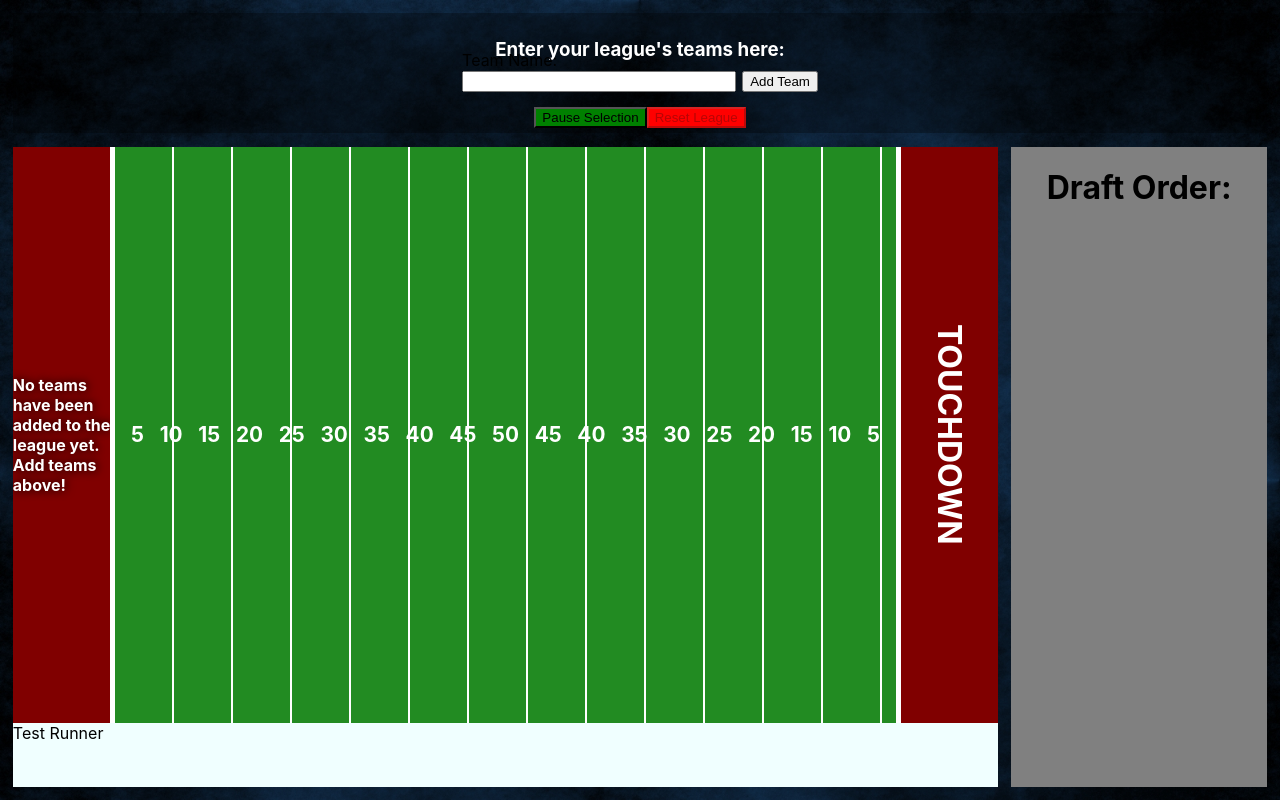
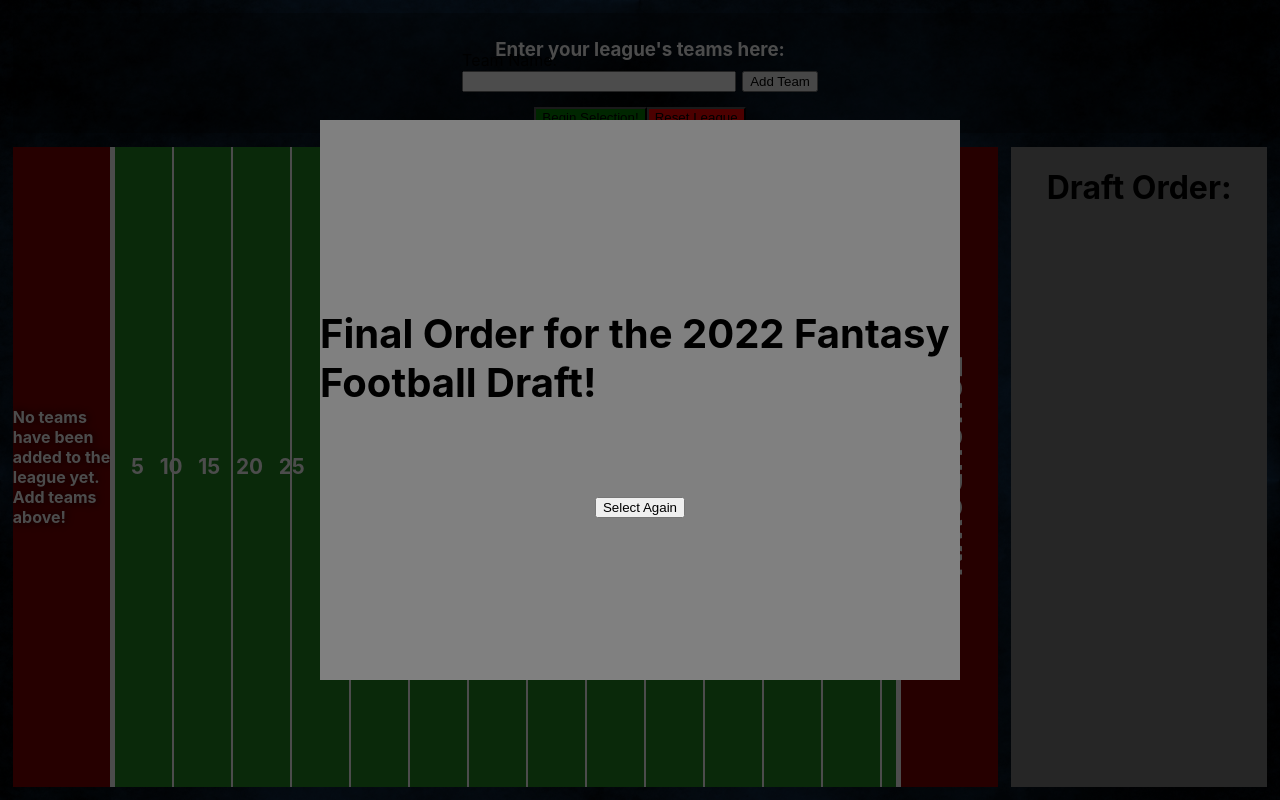
Before and after one commit to 7thPorter/2022-fantasy-draft, a React (Create React App) app: page / in a window 1280 px wide. Both pictures are taken after a click on the button "Begin Selection!". Built offline with nearby package versions, Linux system fonts and the light colour scheme.

Commit message:
Added modal for displaying final results

```diff
--- a/src/App.css
+++ b/src/App.css
@@ -8,6 +8,35 @@
   justify-content: space-evenly;
   align-items: center;
   flex-direction: column;
+  position: relative;
+}
+
+#modal {
+  height: 100%;
+  width: 100%;
+  background-color: rgba(0, 0, 0, 0.7);
+  position: absolute;
+  z-index: 900;
+  display: flex;
+  justify-content: center;
+  align-items: center;
+}
+
+.final-results {
+  width: 50%;
+  height: 70%;
+  background-color: grey;
+  display: flex;
+  flex-direction: column;
+  justify-content: center;
+  align-items: center;
+}
+
+.final-results > h1 {
+  font-size: 2.5rem;
+}
+.final-results > ol {
+  font-size: 2rem;
 }
 
 #inputs {
@@ -56,6 +85,12 @@
   display: flex;
   flex-direction: column;
   justify-content: left;
+  font-weight: bold;
+}
+
+.winners-circle > li {
+  margin-top:  10px;
+  margin-bottom: 10px;
 }
 
 #football-field {
@@ -65,11 +100,6 @@
   flex-direction: row;
 }
 
-#runner {
-  background-color: azure;
-  flex: 1;
-}
-
 form {
   margin-top: -30px;
   width: 100%;
@@ -77,7 +107,7 @@ form {
   display: flex;
   flex-direction: row;
   justify-content: center;
-  align-items: end;
+  align-items: flex-end;
 }
 
 .input-field {
--- a/src/App.js
+++ b/src/App.js
@@ -11,15 +11,9 @@ function App() {
   const [teamList, setTeamList] = useState([]);
   const [gameMode, setGameMode] = useState("initial");
   const [selectionFinished, setSelectionFinished] = useState(false);
-  // const [winnersCircle, setWinnersCircle] = useState([]);
 
   const selectionRef = useRef(null);
   const winnersRef = useRef([]);
-
-  // if (teamList.length === winnersCircle.length && gameMode === "selection") {
-  //   setSelectionFinished(true);
-  //   setGameMode("initial");
-  // }
 
   const handleInput = (event) => {
     setUserInput(event.target.value);
@@ -42,26 +36,39 @@ function App() {
     setTeamList([]);
     setUserInput("");
     setGameMode("initial");
-    setSelectionFinished(false);
     winnersRef.current = [];
   };
 
   const toggleMode = () => {
-    gameMode === "initial"
-      ? setGameMode("selection")
-      : gameMode === "selection" && !selectionFinished
-      ? setGameMode("initial")
-      : setSelectionFinished(true);
+    if (gameMode === "initial") {
+      setGameMode("selection");
+      winnersRef.current = [];
+    } else {
+      setGameMode("initial");
+    }
   };
 
+  if (
+    teamList.length === winnersRef.current.length &&
+    gameMode === "selection"
+  ) {
+    setSelectionFinished(true);
+    toggleMode();
+    teamList.map((team) => {
+      team.points = 0;
+      return { name: team.name, color: team.color, points: team.points };
+    });
+  }
+
   useEffect(() => {
-    if (gameMode === "selection") {
+    if (
+      gameMode === "selection" &&
+      winnersRef.current.length !== teamList.length
+    ) {
       selectionRef.current = setInterval(() => {
         setTeamList((teamList) => {
           return teamList.map((team) => {
-            if (team.points >= 100) {
-              team.points = 100;
-            } else {
+            if (team.points <= 100) {
               team.points += Math.floor(Math.random() * 10);
             }
 
@@ -76,12 +83,32 @@ function App() {
     } else {
       clearInterval(selectionRef.current);
     }
+    //eslint-disable-next-line
   }, [gameMode]);
-
-  // console.log(winnersRef.current);
 
   return (
     <div id="site">
+      <div id="modal" style={selectionFinished ? null : { display: "none" }}>
+        <div className="final-results">
+          <h1>Final Order for the 2022 Fantasy Football Draft!</h1>
+          <ol className="winners-circle">
+            {winnersRef.current.length ? (
+              winnersRef.current.map((winner) => {
+                return <li>{winner}</li>;
+              })
+            ) : (
+              <div></div>
+            )}
+          </ol>
+          <button
+            onClick={() => {
+              setSelectionFinished(false);
+            }}
+          >
+            Select Again
+          </button>
+        </div>
+      </div>
       <div id="inputs">
         <h3>Enter your league's teams here:</h3>
         <form onSubmit={handleSubmit}>
@@ -145,7 +172,6 @@ function App() {
               <h1>TOUCHDOWN</h1>
             </div>
           </div>
-          <div id="runner">Test Runner</div>
         </div>
         <div id="scoreboard">
           <h1>Draft Order:</h1>
```
